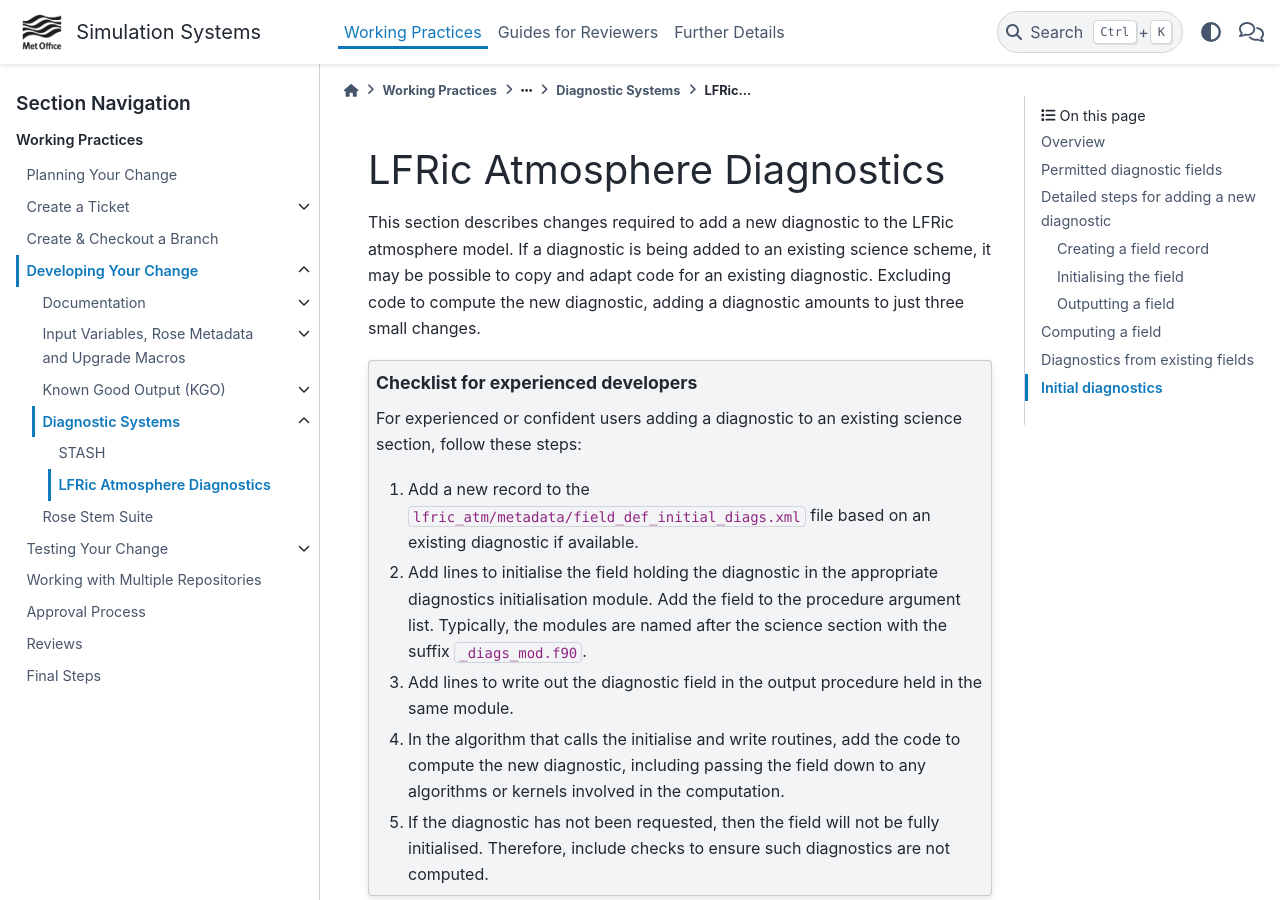
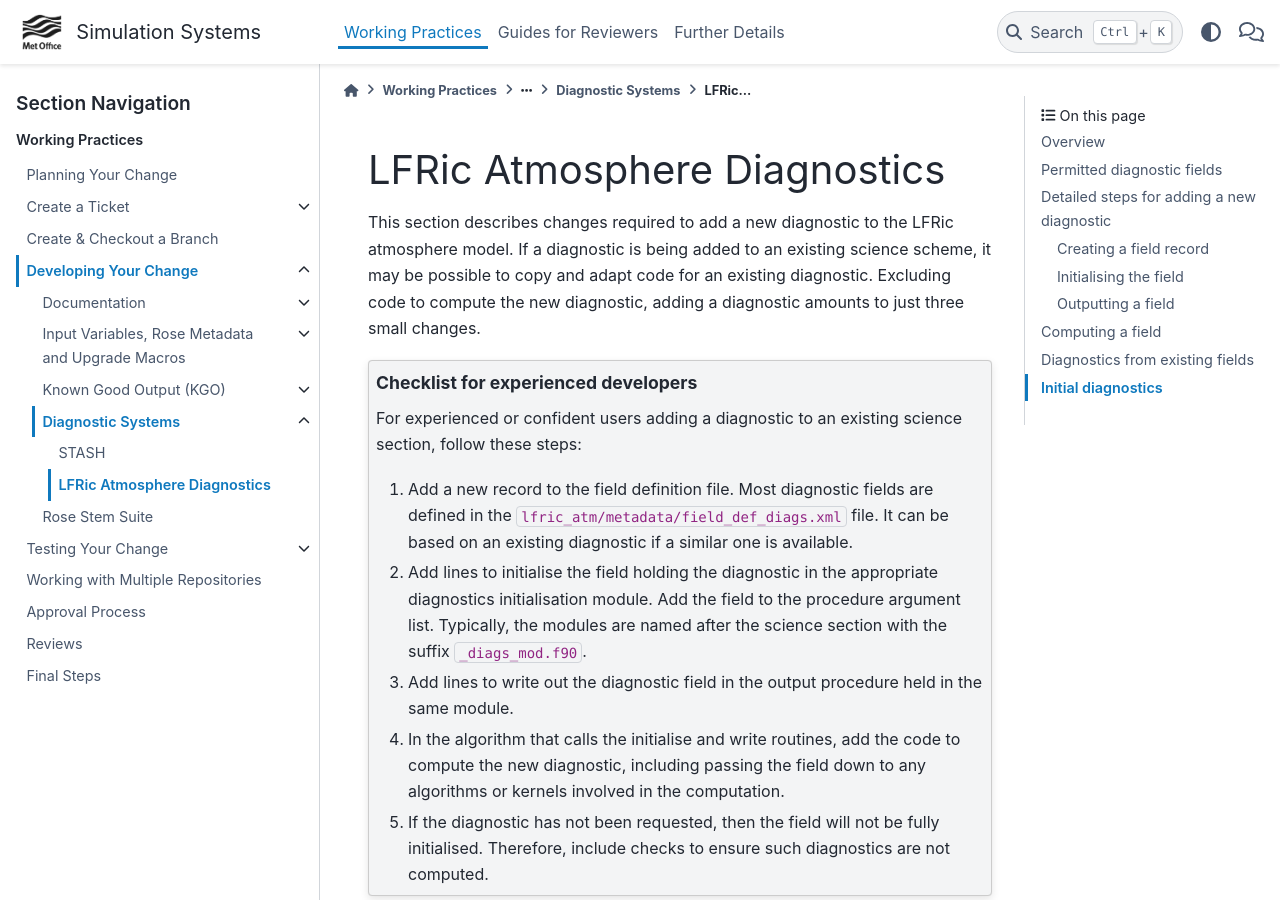
Before and after one commit to MetOffice/simulation-systems, a Sphinx documentation site: the page built from source/WorkingPractices/Diagnostics/lfric_diagnostics.rst, in a window 1280 px wide and 900 px high. Built offline with Sphinx 7.4.7 and the PyData theme 0.15.4, drawn with Linux system fonts in a browser that asks for light colours.

Commit message:
Update lfric_diagnostics.rst
Correct and tweak text for one of the steps for adding a diagnostic.

```diff
--- a/source/WorkingPractices/Diagnostics/lfric_diagnostics.rst
+++ b/source/WorkingPractices/Diagnostics/lfric_diagnostics.rst
@@ -14,9 +14,10 @@
    For experienced or confident users adding a diagnostic to an
    existing science section, follow these steps:
 
-   #. Add a new record to the
-      ``lfric_atm/metadata/field_def_initial_diags.xml`` file based on
-      an existing diagnostic if available.
+   #. Add a new record to the field definition file. Most diagnostic
+      fields are defined in the
+      ``lfric_atm/metadata/field_def_diags.xml`` file. It can be based on
+      an existing diagnostic if a similar one is available.
    #. Add lines to initialise the field holding the diagnostic in the
       appropriate diagnostics initialisation module. Add the field to
       the procedure argument list. Typically, the modules are named
```
